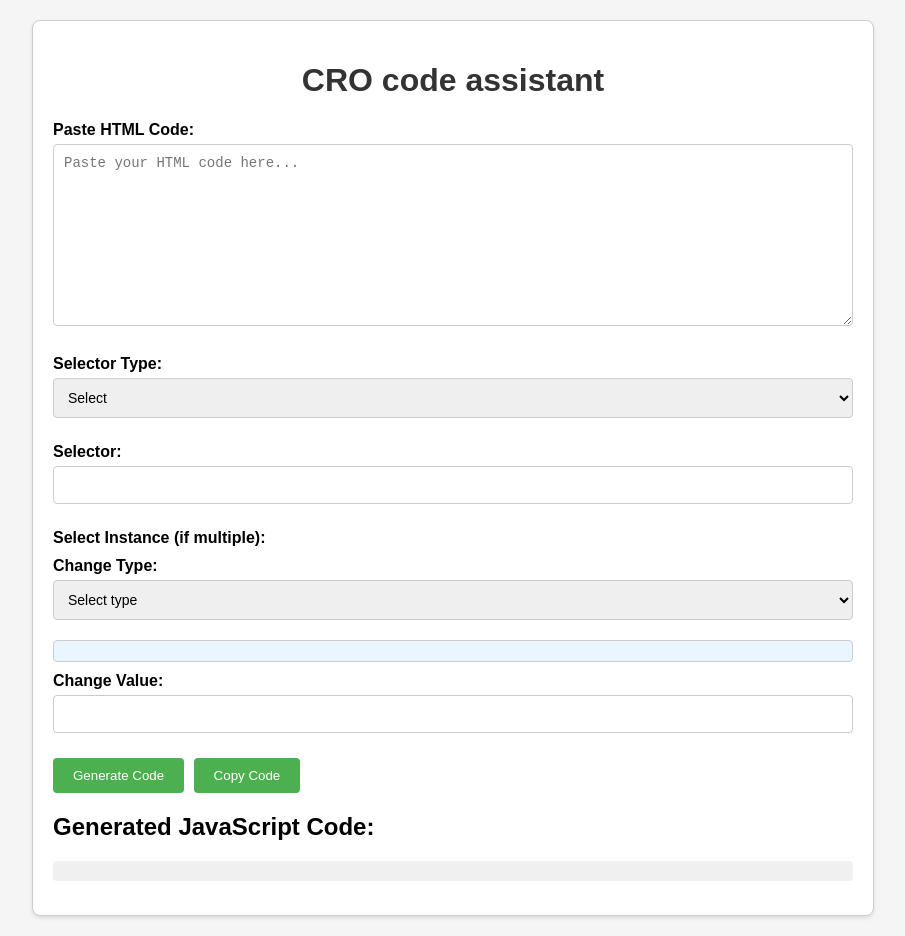
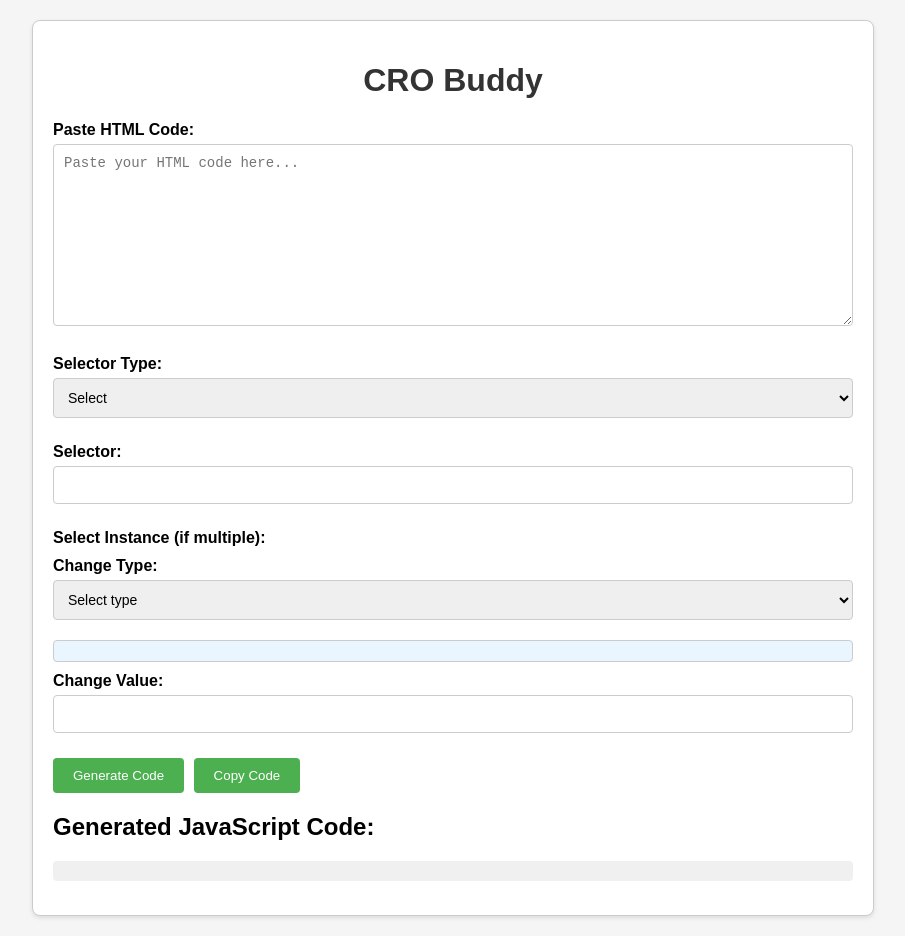
Before and after one commit to Jlopes17/cro-buddy, a plain HTML site: page index.html in a window 1280 px wide. Shown: the whole page, without its empty margins (187-1092 px from the left). Drawn offline with Linux system fonts and the light colour scheme.

Commit message:
Update H1 name

```diff
--- a/index.html
+++ b/index.html
@@ -10,7 +10,7 @@
 </head>
 <body>
     <div class="container">
-        <h1>CRO code assistant</h1>
+        <h1>CRO Buddy</h1>
         <label for="htmlCode">Paste HTML Code:</label>
         <textarea id="htmlCode" rows="10" placeholder="Paste your HTML code here..." onblur="formatHTML()"></textarea>
 
```
